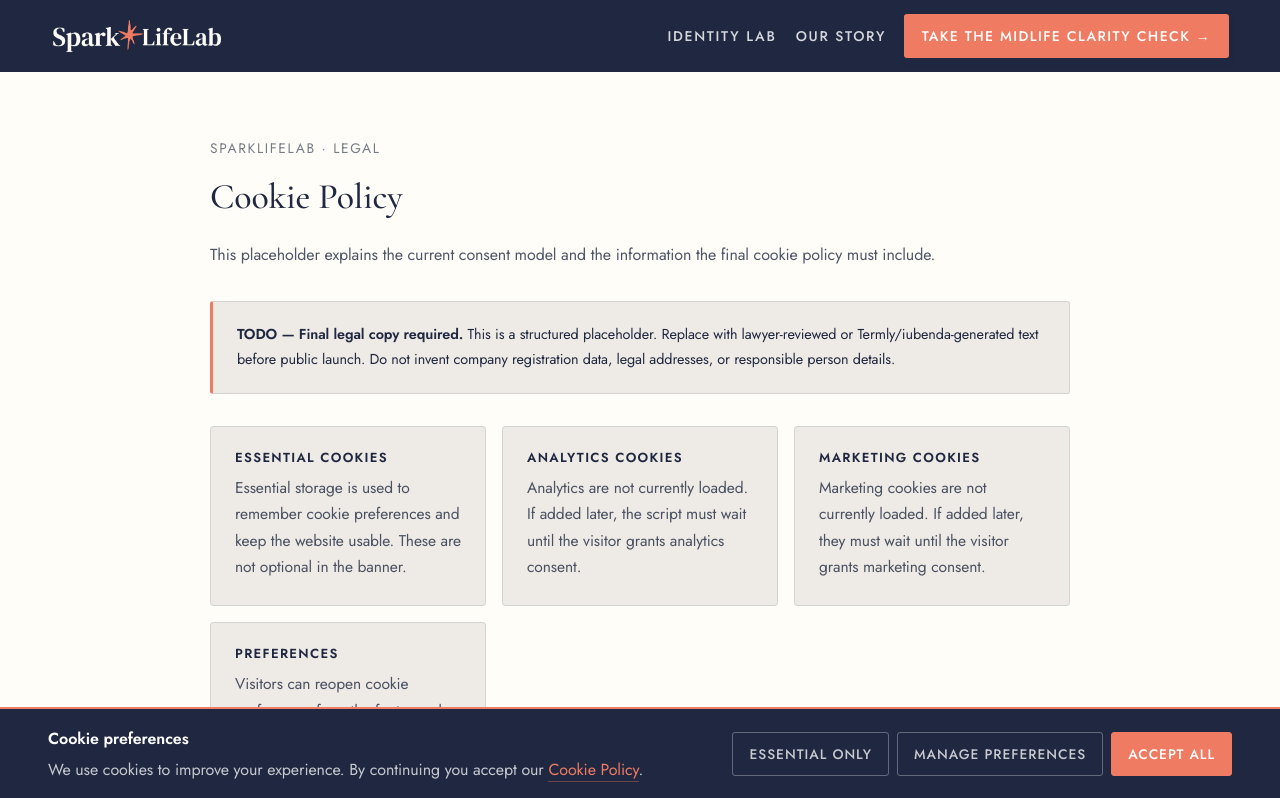
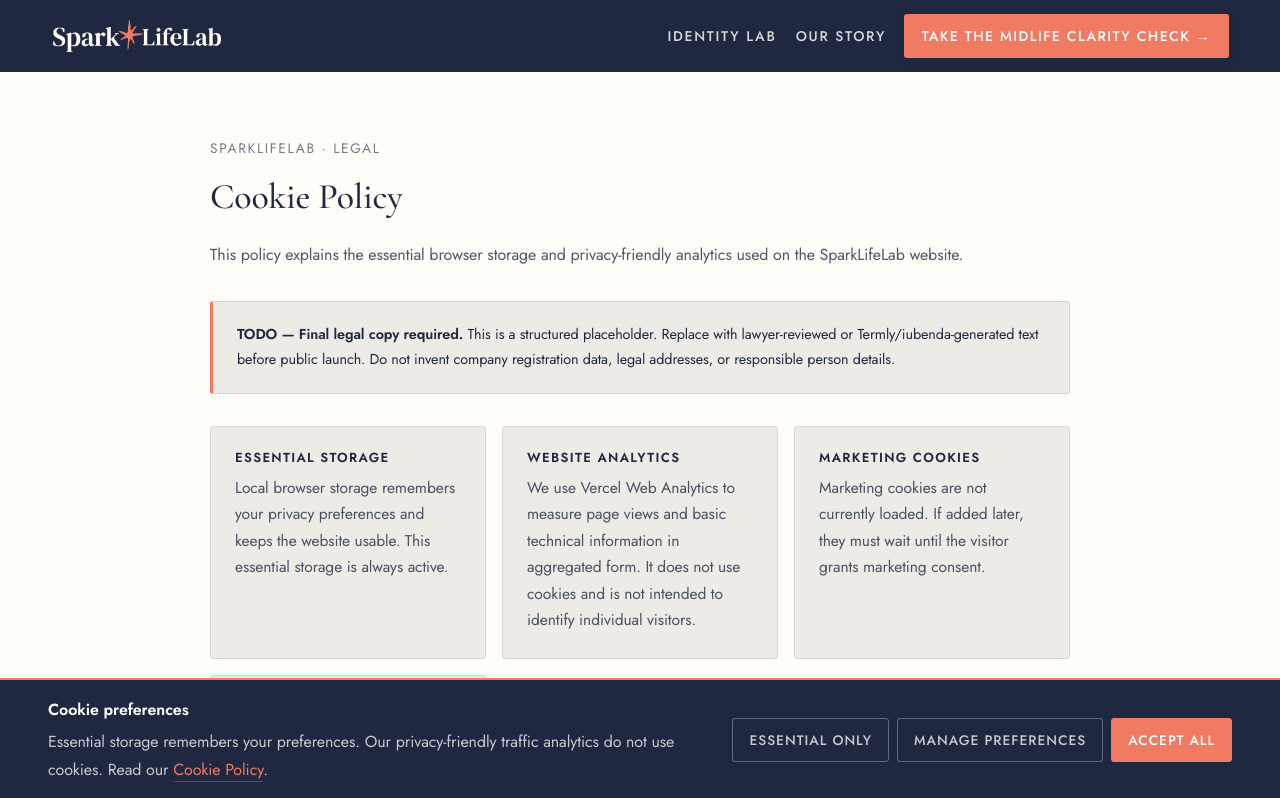
Before and after one commit to GrafBenson/Spark-Life-Lab, a Next.js app: page /cookie-policy in a window 1280 px wide. Shown: the top 798 px of the page. Built offline with nearby package versions, Linux system fonts and the light colour scheme.

Commit message:
Align cookie policy with Vercel Analytics

```diff
--- a/app/cookie-policy/page.tsx
+++ b/app/cookie-policy/page.tsx
@@ -4,29 +4,29 @@ import { LegalPage } from "@/components/legal-page";
 export const metadata: Metadata = {
   title: "Cookie Policy",
   description:
-    "SparkLifeLab Cookie Policy placeholder connected to the cookie consent banner and preference controls.",
+    "How SparkLifeLab uses essential browser storage and privacy-friendly, cookieless Vercel Web Analytics.",
 };
 
 export default function CookiePolicyPage() {
   return (
     <LegalPage
       title="Cookie Policy"
-      intro="This placeholder explains the current consent model and the information the final cookie policy must include."
+      intro="This policy explains the essential browser storage and privacy-friendly analytics used on the SparkLifeLab website."
     >
-      {/* TODO: Replace with final Termly/iubenda/lawyer-reviewed Cookie Policy. */}
       <div className="legal-grid">
         <article className="legal-card">
-          <h2>Essential cookies</h2>
+          <h2>Essential storage</h2>
           <p>
-            Essential storage is used to remember cookie preferences and keep the website
-            usable. These are not optional in the banner.
+            Local browser storage remembers your privacy preferences and keeps the website
+            usable. This essential storage is always active.
           </p>
         </article>
         <article className="legal-card">
-          <h2>Analytics cookies</h2>
+          <h2>Website analytics</h2>
           <p>
-            Analytics are not currently loaded. If added later, the script must wait until
-            the visitor grants analytics consent.
+            We use Vercel Web Analytics to measure page views and basic technical information
+            in aggregated form. It does not use cookies and is not intended to identify
+            individual visitors.
           </p>
         </article>
         <article className="legal-card">
--- a/components/cookie-consent.tsx
+++ b/components/cookie-consent.tsx
@@ -1,10 +1,7 @@
 "use client";
 
-// TODO: When ready for production, replace this localStorage-based banner
-// with a real consent management platform (Termly, iubenda, Cookiebot, etc.)
-// to ensure GDPR/TTDSG compliance. Until then, this provides correct UX behaviour:
-// banner shows on first visit, preferences saved to localStorage, no non-essential
-// cookies set before consent.
+// Preferences are stored locally. Vercel Web Analytics is cookieless and loads
+// independently; the optional categories are reserved for future cookie-based tools.
 
 import Link from "next/link";
 import { useEffect, useRef, useState } from "react";
@@ -28,7 +25,6 @@ const essentialOnly: ConsentState = {
 export function CookieConsent() {
   const [visible, setVisible] = useState(false);
   const [manageOpen, setManageOpen] = useState(false);
-  const [analytics, setAnalytics] = useState(false);
   const [marketing, setMarketing] = useState(false);
   const panelRef = useRef<HTMLElement>(null);
 
@@ -43,10 +39,8 @@ export function CookieConsent() {
       if (current) {
         try {
           const parsed = JSON.parse(current) as ConsentState;
-          setAnalytics(parsed.analytics);
           setMarketing(parsed.marketing);
         } catch {
-          setAnalytics(false);
           setMarketing(false);
         }
       }
@@ -97,8 +91,8 @@ export function CookieConsent() {
       <div className="cookie-copy">
         <p className="cookie-title">Cookie preferences</p>
         <p>
-          We use cookies to improve your experience. By continuing you accept our{" "}
-          <Link href="/cookie-policy/">Cookie Policy</Link>.
+          Essential storage remembers your preferences. Our privacy-friendly traffic
+          analytics do not use cookies. Read our <Link href="/cookie-policy/">Cookie Policy</Link>.
         </p>
 
         {manageOpen ? (
@@ -110,11 +104,12 @@ export function CookieConsent() {
             <label>
               <input
                 type="checkbox"
-                checked={analytics}
-                onChange={(e) => setAnalytics(e.target.checked)}
-                aria-label="Analytics cookies"
+                checked={false}
+                disabled
+                readOnly
+                aria-label="Analytics cookies (not currently used)"
               />
-              {" "}Analytics cookies
+              {" "}Analytics cookies <em style={{ fontSize: "0.8em", opacity: 0.65 }}>(not currently used)</em>
             </label>
             <label>
               <input
@@ -140,7 +135,7 @@ export function CookieConsent() {
           <button
             type="button"
             className="cookie-primary"
-            onClick={() => saveConsent({ mode: "custom", analytics, marketing })}
+            onClick={() => saveConsent({ mode: "custom", analytics: false, marketing })}
           >
             Save choices
           </button>
@@ -148,7 +143,7 @@ export function CookieConsent() {
           <button
             type="button"
             className="cookie-primary"
-            onClick={() => saveConsent({ mode: "all", analytics: true, marketing: true })}
+            onClick={() => saveConsent({ mode: "all", analytics: false, marketing: true })}
           >
             Accept all
           </button>
```
Also changed, not shown: 1 other file (tests, documents, lock files or other folders).
